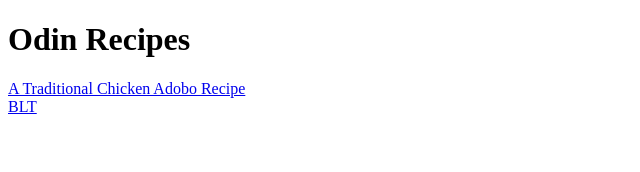
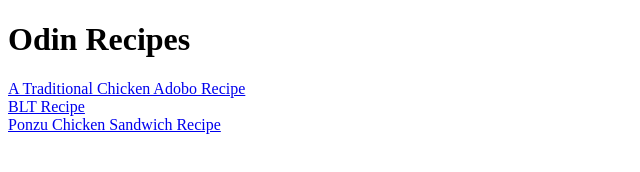
Before and after one commit to norms2098/odin-recipes, a plain HTML site: page index.html in a window 1280 px wide. Shown: the whole page, without its empty margins (0-640 px from the left). Drawn offline with Linux system fonts and the light colour scheme.

Commit message:
Fixed typo BLT link and added link to ChickenSandwich.html

```diff
--- a/index.html
+++ b/index.html
@@ -10,6 +10,8 @@
     <h1>Odin Recipes</h1>
         <a href="./recipes/adobo.html">A Traditional Chicken Adobo Recipe</a>
         <br>
-        <a href="./recipes/BLT.html">BLT</a>
+        <a href="./recipes/BLT.html">BLT Recipe</a>
+        <br>
+        <a href="./recipes/ChickenSandwich.html"> Ponzu Chicken Sandwich Recipe</a>
 </body>
 </html>
```
